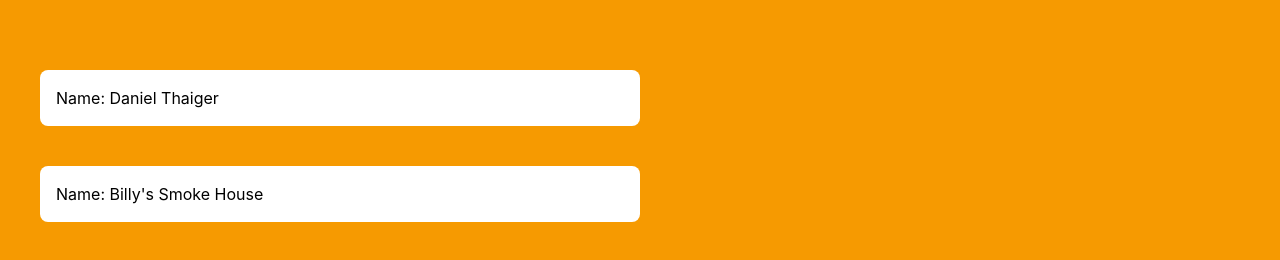
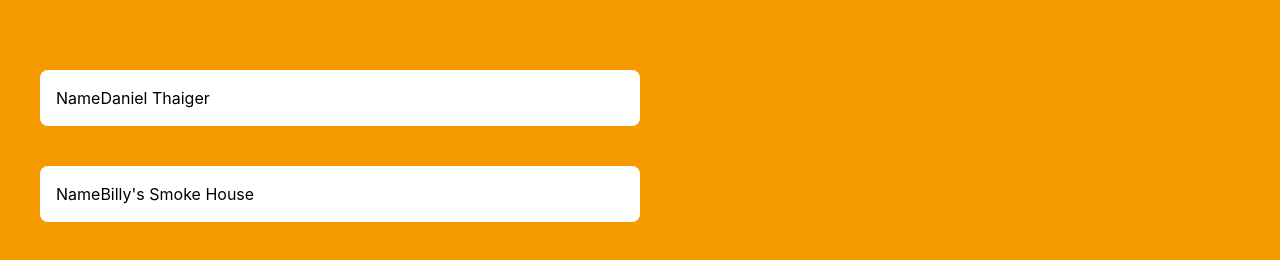
Before and after one commit to elcarp/bangkok-burger-list, a React (Create React App) app: page / in a window 1280 px wide. Shown: the part 330-590 px from the top of the page. Built offline with nearby package versions, Linux system fonts and the light colour scheme.

Commit message:
formatting

```diff
--- a/src/components/burger_card.tsx
+++ b/src/components/burger_card.tsx
@@ -1,6 +1,6 @@
 import React, { FunctionComponent } from 'react'
 import data from '../api/burger_places.json'
-console.log(data)
+
 const burgerPlaces = data.burgerPlaces
 
 const BurgerCard: FunctionComponent = () => {
@@ -8,12 +8,11 @@
 		return (
 			<>
 				<div className='bg-white rounded-lg flex w-1/2 mt-10 p-4'>
-					Name: {name}
+					<label>Name</label> {name}
 				</div>
 			</>
 		)
 	})
-	console.log('data?', burgerData)
 	return <>{burgerData}</>
 }
 
```
